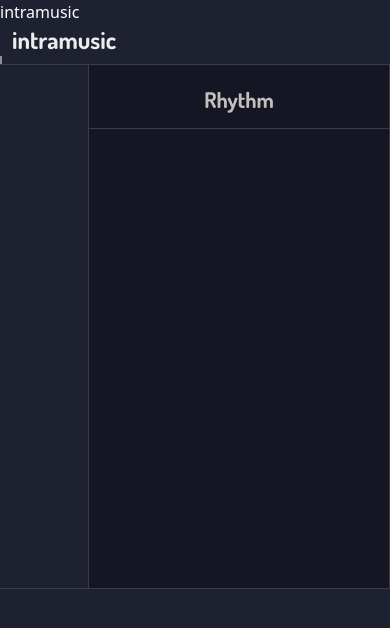
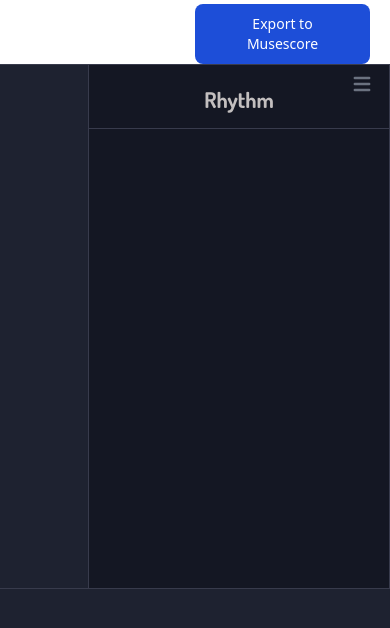
Before and after one commit to UZ9/intramusic, a Next.js app: page /editor/editor in a window 390 px wide. Shown: the top 628 px of the page. Built offline with nearby package versions, Linux system fonts and the light colour scheme.

Commit message:
:art: Fix navbar causing content flexboxes to break

```diff
--- a/src/components/navigation/navbar.component.tsx
+++ b/src/components/navigation/navbar.component.tsx
@@ -1,16 +1,61 @@
 export default function Navbar() {
     return (
-        <nav className="h-16 navbar navbar-expand-md border-stroke-secondary navbar-light bg-background-secondary h-19">
+        <nav className="flex-col px-2 sm:px-4 h-16 pt-1 dark:bg-background-secondary w-full z-20 top-0 left-0">
             <div className="container flex flex-wrap justify-between items-center mx-auto">
-                <div className="flex items-center text-white">intramusic</div>
-
-                <div className="justify-between items-center w-full flex w-auto order-1">
-                    <div className="divide-x-2 divide-[#919191] divide-rounded-xl text-[#ededed] flex flex-col flex-row font-title font-bold text-2xl">
-                        <div className="px-3">intramusic</div>
-                        <div className="px-3 font-normal pt-1 font-special text-[0.9rem] text-[#BCBCBC] span">
-                            New Project
-                        </div>
-                    </div>
+                <a
+                    href="https://flowbite.com/"
+                    className="flex flex-1 items-center mr-auto"
+                >
+                </a>
+                <div className="grid flex-1 md:order-2 justify-items-end">
+                    <button
+                        type="button"
+                        className="text-white bg-blue-700 hover:bg-blue-800 focus:ring-4 focus:outline-none focus:ring-blue-300 font-medium rounded-lg text-sm px-5 py-2.5 text-center mr-3 md:mr-0 dark:bg-blue-600 dark:hover:bg-blue-700 dark:focus:ring-blue-800"
+                    >
+                        Export to Musescore
+                    </button>
+                    <button
+                        data-collapse-toggle="navbar-sticky"
+                        type="button"
+                        className="inline-flex items-center p-2 text-sm text-gray-500 rounded-lg md:hidden hover:bg-gray-100 focus:outline-none focus:ring-2 focus:ring-gray-200 dark:text-gray-400 dark:hover:bg-gray-700 dark:focus:ring-gray-600"
+                        aria-controls="navbar-sticky"
+                        aria-expanded="false"
+                    >
+                        <span className="sr-only">Open main menu</span>
+                        <svg
+                            className="w-6 h-6"
+                            aria-hidden="true"
+                            fill="currentColor"
+                            viewBox="0 0 20 20"
+                            xmlns="http://www.w3.org/2000/svg"
+                        >
+                            <path
+                                fill-rule="evenodd"
+                                d="M3 5a1 1 0 011-1h12a1 1 0 110 2H4a1 1 0 01-1-1zM3 10a1 1 0 011-1h12a1 1 0 110 2H4a1 1 0 01-1-1zM3 15a1 1 0 011-1h12a1 1 0 110 2H4a1 1 0 01-1-1z"
+                                clip-rule="evenodd"
+                            ></path>
+                        </svg>
+                    </button>
+                </div>
+                <div
+                    className="hidden justify-between items-center md:flex"
+                    id="navbar-sticky"
+                >
+                    <ul className="flex flex-col p-4 mt-4 rounded-lg md:flex-row md:space-x-8 md:mt-0 ">
+                        <li>
+                            <span className="text-white text-xl mt-0 mb-0 font-title font-bold">intramusic</span>
+                        </li>
+                        <li className="flex">
+                            <div className="w-[0.19rem] rounded mt-[-0.5rem] h-[2.5rem] mb-[-5.5rem] bg-title-secondary"> </div>
+                        </li>
+                        <li className="flex items-center">
+                            <span
+                                className="block text-sm py-2 pr-4 pl-3 text-gray-700 rounded md:p-0 dark:text-gray-400 dark:hover:bg-gray-700 dark:border-gray-700"
+                            >
+                                New Project
+                            </span>
+                        </li>
+                    </ul>
                 </div>
             </div>
         </nav>
--- a/src/pages/editor/editor.tsx
+++ b/src/pages/editor/editor.tsx
@@ -22,11 +22,14 @@ export default function Editor({ Component, pageProps }) {
             <Navbar />
 
             <div className="flex flex-grow items-stretch">
+
                 <div className="w-[6.5rem] border-r border-t border-stroke-secondary bg-background-secondary"></div>
 
                 <div className="flex w-[22rem] border-r border-t border-stroke-secondary bg-sidebar-background">
                     <div className="flex flex-grow flex-col h-16 border-b border-stroke-secondary justify-center">
-                        <div className="text-center text-[1.35em] mt-2 font-title font-bold text-title-secondary">Rhythm</div>
+                        <div className="text-center text-[1.35em] mt-2 font-title font-bold text-title-secondary">
+                            Rhythm
+                        </div>
                     </div>
                 </div>
 
```
